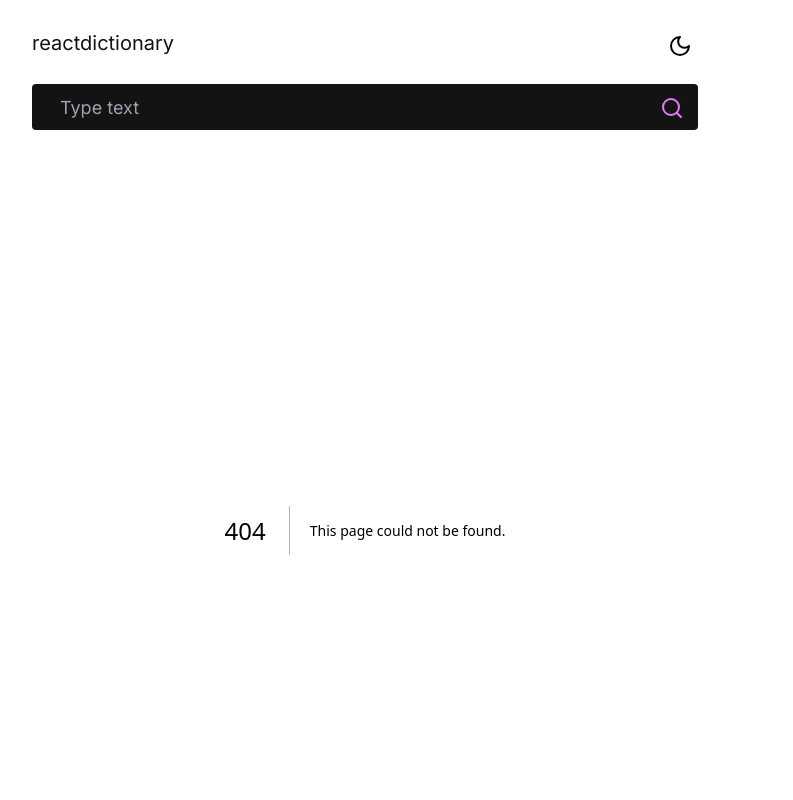
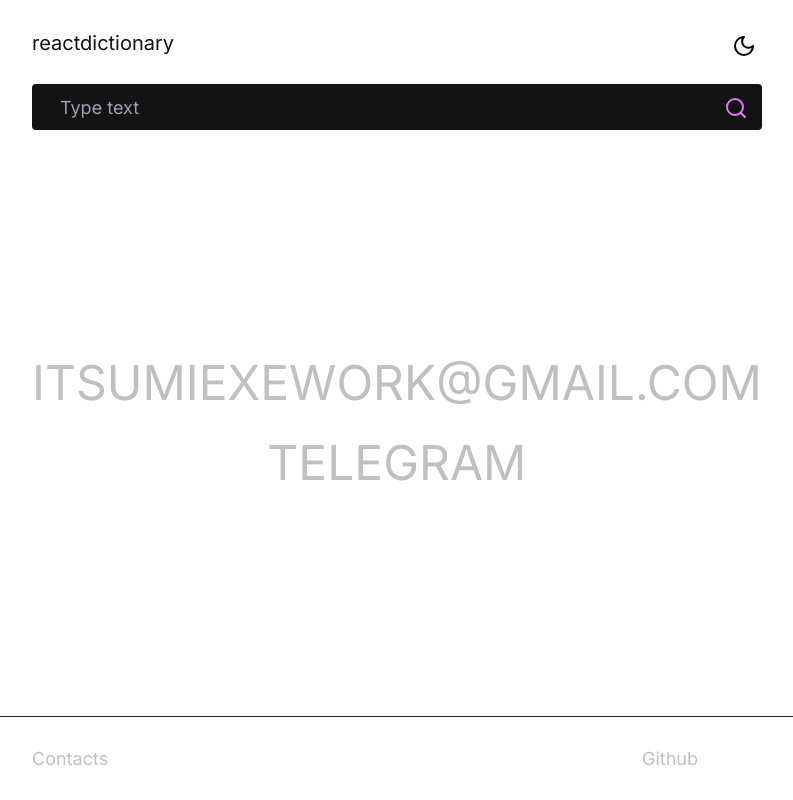
Before and after one commit to itsumiq/react-dictionary, a Next.js app: page /contacts in a window 1280 px wide. Before the commit this address had no page. Shown: the top 800 px of the page, without its empty margins (275-1068 px from the left). Built offline with nearby package versions, Linux system fonts and the light colour scheme.

Commit message:
feat: add contacts page

```diff
--- /dev/null
+++ b/app/contacts/page.tsx
@@ -0,0 +1,7 @@
+import { Contacts } from '@/src/views/Contacts/ui';
+
+const Connection = () => {
+  return <Contacts />;
+};
+
+export default Connection;
--- a/src/shared/ui/layouts/Footer.tsx
+++ b/src/shared/ui/layouts/Footer.tsx
@@ -5,12 +5,16 @@ export const Footer = () => {
     <ul className="border-t border-gray-600 py-[1.75rem]">
       <div className="m-[0_auto] flex w-[41.625rem] justify-between">
         <li>
-          <Link href="/" className="text-2">
+          <Link href="/contacts" className="text-2 transition hover:text-white">
             Contacts
           </Link>
         </li>
         <li>
-          <a href="" className="text-2">
+          <a
+            href="https://github.com/itsumiq/react-dictionary"
+            className="text-2 transition hover:text-white"
+            target="_blank"
+          >
             Github
           </a>
         </li>
--- /dev/null
+++ b/src/views/Contacts/ui/Contacts.tsx
@@ -0,0 +1,19 @@
+import { Email } from './Email';
+
+export const Contacts = () => {
+  return (
+    <ul className="flex flex-col items-center gap-2">
+      <li>
+        <Email />
+      </li>
+      <li>
+        <a
+          href="https://t.me/itsumi9"
+          className="text-[3rem] text-gray-500 transition hover:text-white"
+        >
+          TELEGRAM
+        </a>
+      </li>
+    </ul>
+  );
+};
--- /dev/null
+++ b/src/views/Contacts/ui/Email.tsx
@@ -0,0 +1,26 @@
+'use client';
+
+import { useRef } from 'react';
+
+export const Email = () => {
+  const buttonRef = useRef<HTMLButtonElement | null>(null);
+
+  const handleClick = () => {
+    const buttonCur = buttonRef.current;
+
+    if (buttonCur) {
+      const text = buttonCur.innerHTML.toLowerCase();
+      navigator.clipboard.writeText(text);
+    }
+  };
+
+  return (
+    <button
+      onClick={handleClick}
+      ref={buttonRef}
+      className="text-[3rem] text-gray-500 transition hover:text-white active:text-pink"
+    >
+      ITSUMIEXEWORK@GMAIL.COM
+    </button>
+  );
+};
--- /dev/null
+++ b/src/views/Contacts/ui/index.ts
@@ -0,0 +1 @@
+export * from './Contacts';
```
